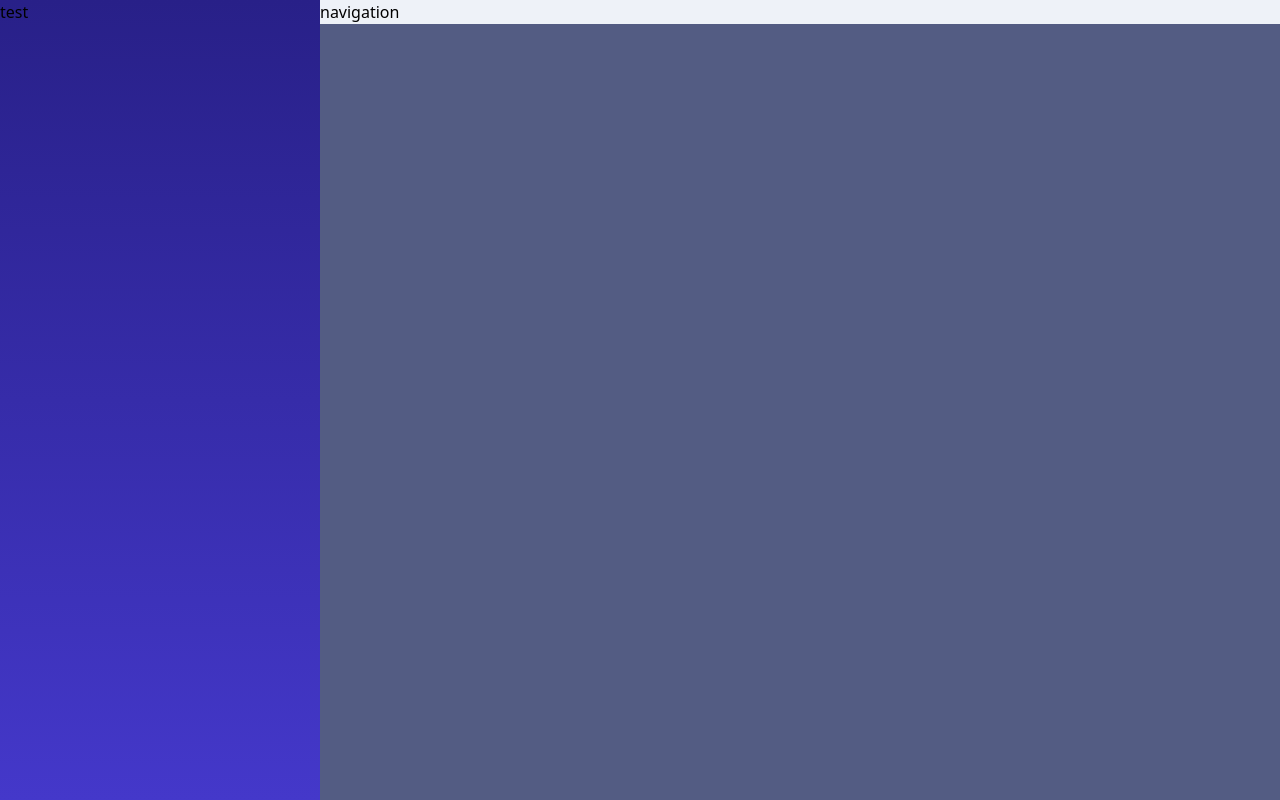
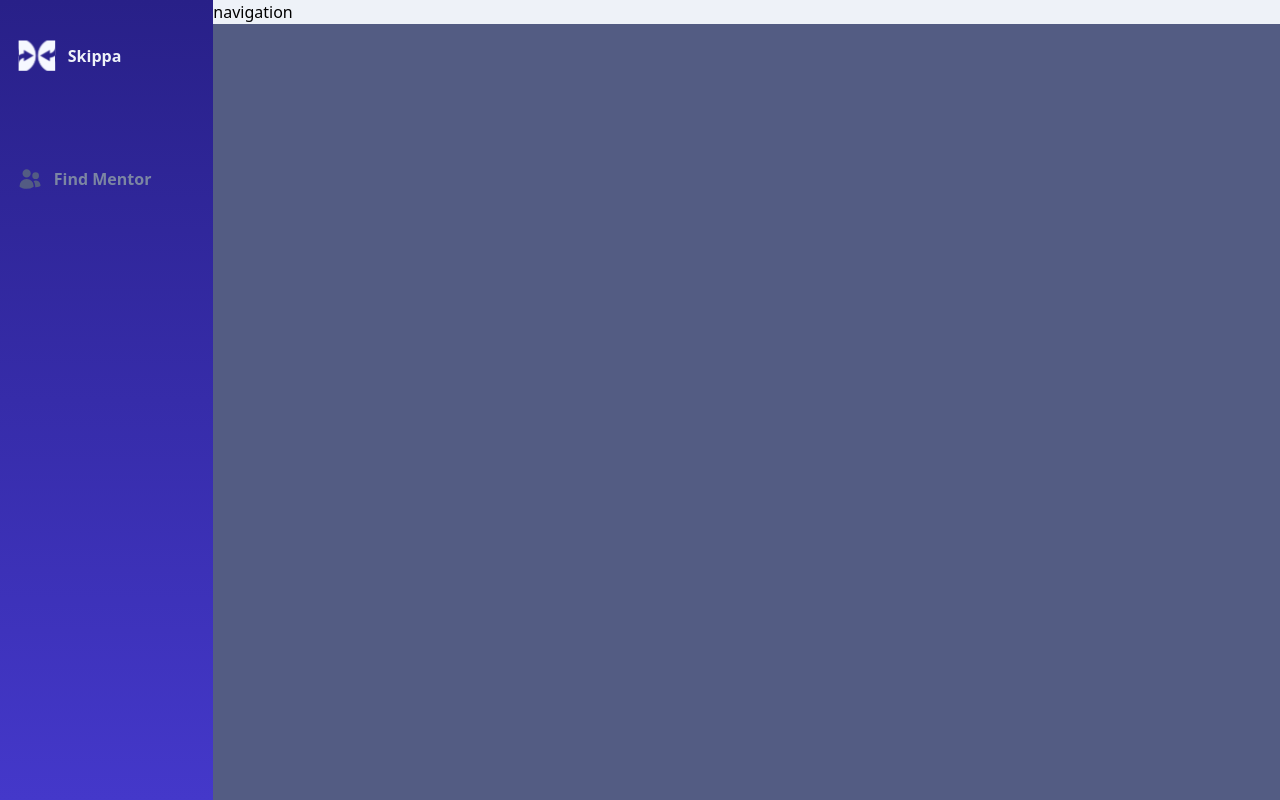
Before and after one commit to prolajumokeoni/Tradingapp, a React (Create React App) app: page / in a window 1280 px wide. Built offline with nearby package versions, Linux system fonts and the light colour scheme.

Commit message:
Add side bar

```diff
--- a/src/components/DesktopView.jsx
+++ b/src/components/DesktopView.jsx
@@ -1,16 +1,35 @@
-import './Desktopview.styles.css'
-const DesktopView  = () => {
-	return (
-		<div  className={`${window.innerWidth >= 768 ? 'hidden sm:block' : 'sm:hidden' }`}>
-		<div className="flex h-screen">
-			<aside className="sidebar h- w-3/12">test</aside>
-				<main className="bg-gray w-9/12">
-				<nav className="bg-light">navigation</nav>
-				</main>
-		</div>
-		</div>
-	)
-}
+import { UsersIcon } from "@heroicons/react/24/solid";
+import { NavLink } from "react-router-dom";
+import { ReactComponent as SkippaLogo } from "../assets/skippa.svg";
+import "./Desktopview.styles.css";
 
+const DesktopView = () => {
+  return (
+    <div
+      className={`${
+        window.innerWidth >= 768 ? "hidden sm:block" : "sm:hidden"
+      }`}
+    >
+      <div className="flex h-screen">
+        <aside className="sidebar w-2/12">
+          <nav className="mt-10 w-10/12 mx-auto ">
+            <NavLink className="flex items-center">
+              <SkippaLogo />
+              <h1 className="text-light pl-3 font-extrabold">Skippa</h1>
+            </NavLink>
+
+            <NavLink className="flex items-center mt-24">
+              <UsersIcon className="h-6 w-6 text-gray" />
+              <p className="text-dark pl-3 font-semibold">Find Mentor</p>
+            </NavLink>
+          </nav>
+        </aside>
+        <main className="bg-gray w-10/12">
+          <nav className="bg-light">navigation</nav>
+        </main>
+      </div>
+    </div>
+  );
+};
 
 export default DesktopView;
```
Also changed, not shown: src/assets/skippa.svg (added).
